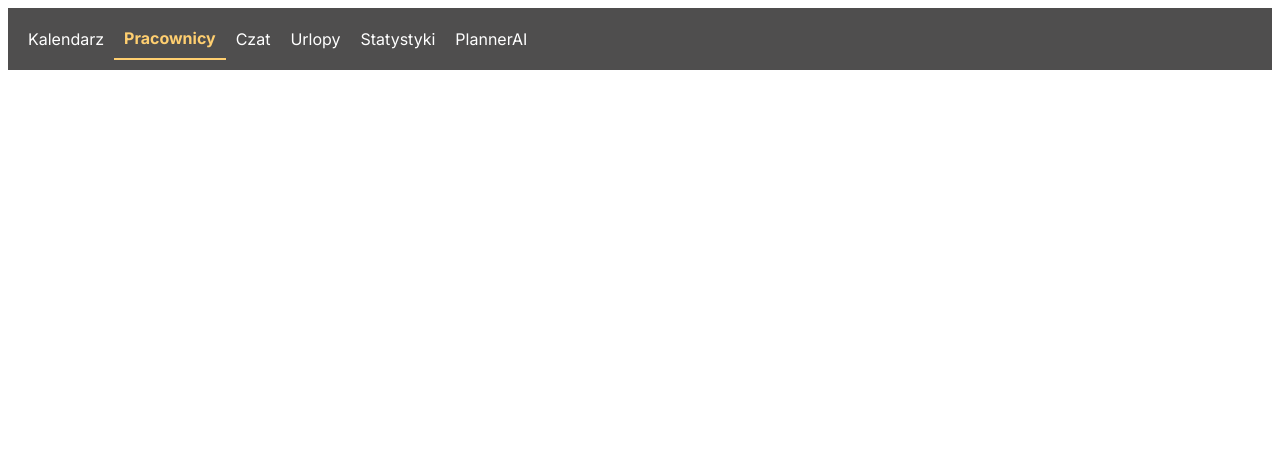
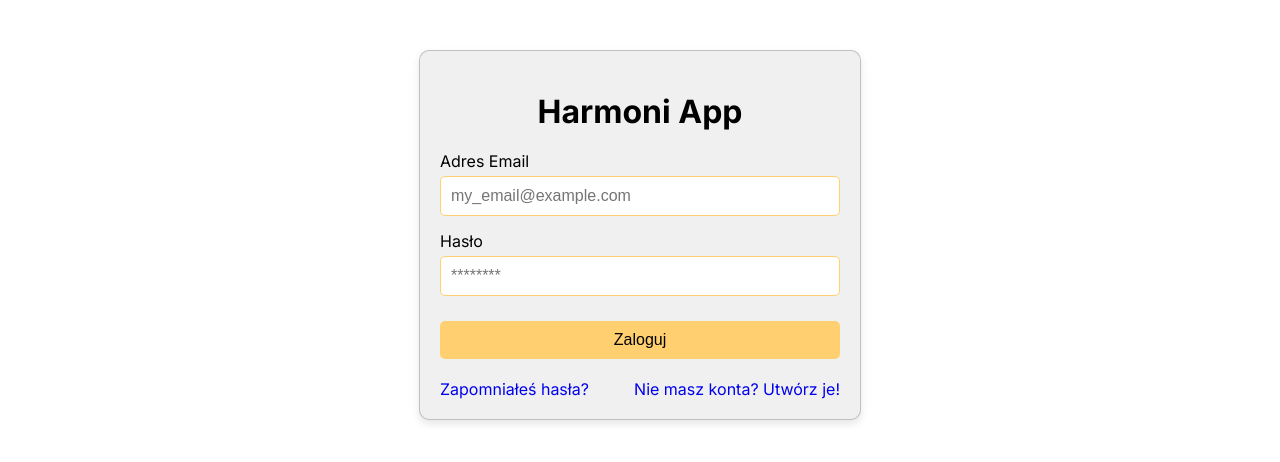
Before and after one commit to HarmoniApp/frontend, a Next.js app: page / in a window 1280 px wide. Shown: the top 462 px of the page. Built offline with nearby package versions, Linux system fonts and the light colour scheme.

Commit message:
feat: created login form

```diff
--- a/app/page.tsx
+++ b/app/page.tsx
@@ -1,13 +1,15 @@
 import DesktopDashboard from "../components/dashboard/desktop";
 import NavbarTop from "../components/navbar/top";
 import NavbarBottom from "../components/navbar/bottom";
+import Login from "../components/login";
 
 export default function Home() {
   return (
     <div>
       {/* <DesktopDashboard /> */}
       {/* <NavbarTop /> */}
-      <NavbarBottom />
+      {/* <NavbarBottom /> */}
+      <Login />
     </div>
   );
 }
--- a/components/login/index.tsx
+++ b/components/login/index.tsx
@@ -0,0 +1,57 @@
+"use client";
+import React from 'react';
+import { Formik, Form, Field, ErrorMessage } from 'formik';
+import * as Yup from 'yup';
+import styles from './main.module.scss';
+
+const Login = () => {
+  const validationSchema = Yup.object().shape({
+    email: Yup.string().email('Nieprawidłowy email').required('Email jest wymagany'),
+    password: Yup.string().required('Hasło jest wymagane'),
+  });
+
+  return (
+    <div className={styles.container}>
+      <h1 className={styles.title}>Harmoni App</h1>
+      <Formik
+        initialValues={{ email: '', password: '' }}
+        validationSchema={validationSchema}
+        onSubmit={(values) => {
+          console.log(values);
+        }}
+      >
+        {({ errors, touched }) => (
+          <Form className={styles.form}>
+            <label className={styles.label} htmlFor="email">Adres Email</label>
+            <Field
+              className={`${styles.input} ${errors.email && touched.email ? styles.errorInput : ''}`}
+              type="email"
+              id="email"
+              name="email"
+              placeholder="my_email@example.com"
+            />
+            <ErrorMessage name="email" component="div" className={styles.error} />
+
+            <label className={styles.label} htmlFor="password">Hasło</label>
+            <Field
+              className={`${styles.input} ${errors.password && touched.password ? styles.errorInput : ''}`}
+              type="password"
+              id="password"
+              name="password"
+              placeholder="********"
+            />
+            <ErrorMessage name="password" component="div" className={styles.error} />
+
+            <button type="submit" className={styles.button}>Zaloguj</button>
+          </Form>
+        )}
+      </Formik>
+      <div className={styles.links}>
+        <a href="#" className={styles.link}>Zapomniałeś hasła?</a>
+        <a href="#" className={styles.link}>Nie masz konta? Utwórz je!</a>
+      </div>
+    </div>
+  );
+};
+
+export default Login;
--- a/components/login/main.module.scss
+++ b/components/login/main.module.scss
@@ -0,0 +1,91 @@
+$primary-color: #FFCF70;
+$secondary-color: #4F4E4E;
+$font-color: #000000;
+$bg-color: #F0F0F0;
+$border-color: rgba(0, 0, 0, 0.2);
+$link-color: #0000EE;
+$error-color: #FF0000;
+
+.container {
+    width: 100%;
+    max-width: 400px;
+    margin: 50px auto;
+    padding: 20px;
+    background-color: $bg-color;
+    border: 1px solid $border-color;
+    border-radius: 10px;
+    box-shadow: 0 4px 8px rgba(0, 0, 0, 0.1);
+    text-align: center;
+}
+
+.title {
+    font-size: 2em;
+    margin-bottom: 20px;
+}
+
+.form {
+    display: flex;
+    flex-direction: column;
+    align-items: stretch;
+    width: 100%;
+}
+
+.label {
+    font-size: 1em;
+    margin-bottom: 5px;
+    text-align: left;
+}
+
+.input {
+    padding: 10px;
+    margin-bottom: 15px;
+    border: 1px solid $primary-color;
+    border-radius: 5px;
+    font-size: 1em;
+    width: 100%;
+    box-sizing: border-box;
+}
+
+.errorInput {
+    border-color: $error-color;
+}
+
+.button {
+    padding: 10px;
+    margin-top: 10px;
+    background-color: $primary-color;
+    color: $font-color;
+    border: none;
+    border-radius: 5px;
+    font-size: 1em;
+    cursor: pointer;
+    transition: background-color 0.3s;
+    width: 100%;
+
+    &:hover {
+        background-color: darken($primary-color, 10%);
+    }
+}
+
+.links {
+    display: flex;
+    justify-content: space-between;
+    margin-top: 20px;
+}
+
+.link {
+    color: $link-color;
+    text-decoration: none;
+
+    &:hover {
+        text-decoration: underline;
+    }
+}
+
+.error {
+    color: $error-color;
+    font-size: 0.9em;
+    margin-top: -10px;
+    margin-bottom: 10px;
+    text-align: left;
+}
```
Also changed, not shown: package.json (+5 -3 lines), 1 other file (tests, documents, lock files or other folders).
